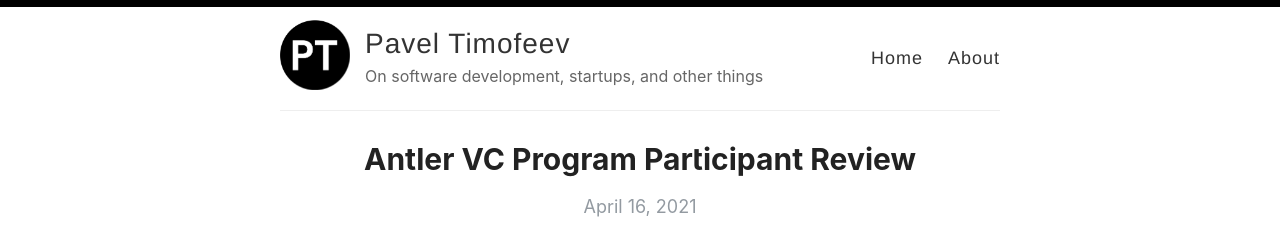
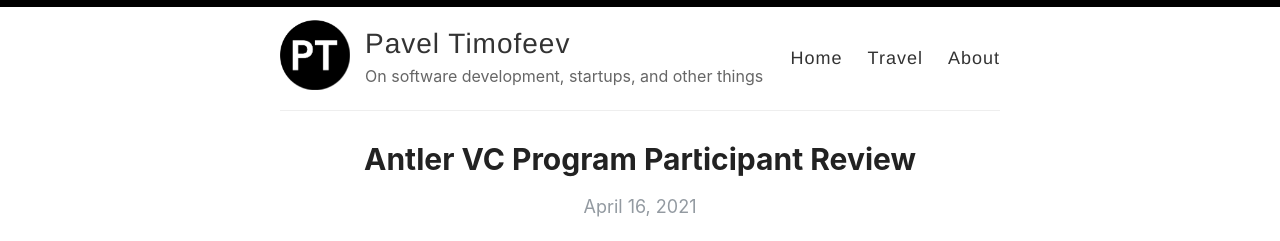
Before and after one commit to ptcodes/ptcodes.github.io, a Jekyll site: the page built from index.html, in a window 1280 px wide and 900 px high. Shown: the top 241 px of the window. Built offline with Jekyll 4.4.1, drawn with Linux system fonts in a browser that asks for light colours; the list of posts is cut into pages by our own code.

Commit message:
formatting

```diff
--- a/_layouts/default.html
+++ b/_layouts/default.html
@@ -37,6 +37,7 @@
             {% if false %}
             <a href="{{ site.baseurl }}/search">Search</a>
             {% endif %}
+            <a href="{{ site.baseurl }}/travel">Travel</a>
             <a href="{{ site.baseurl }}/about">About</a>
           </nav>
         </header>
```
Also changed, not shown: _layouts/post.html (+9 -7 lines).
